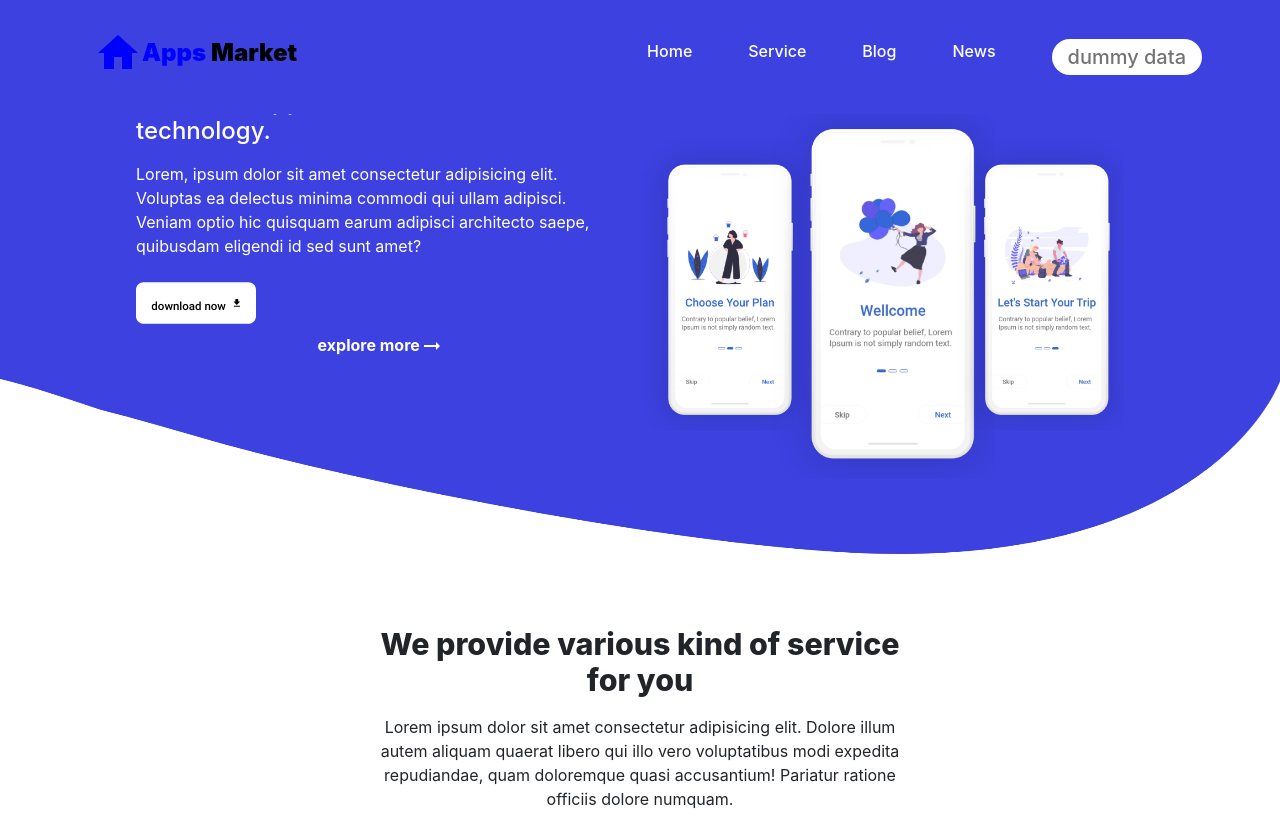
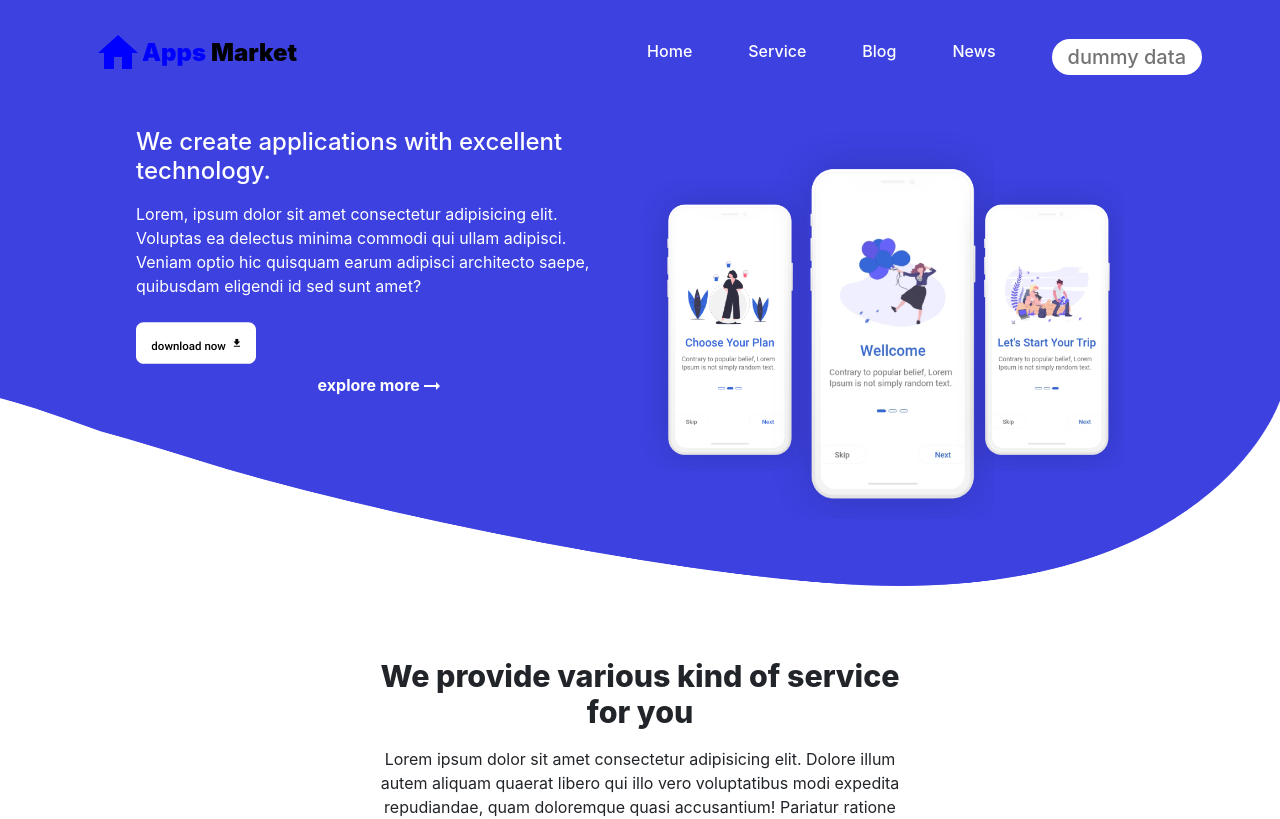
Before and after one commit to coadingCreature/apps_market, a React (Create React App) app: page / in a window 1280 px wide. Shown: the top 819 px of the page. Built offline with nearby package versions, Linux system fonts and the light colour scheme.

Commit message:
apps market

```diff
--- a/src/client/views/home/header/Header.css
+++ b/src/client/views/home/header/Header.css
@@ -109,9 +109,10 @@
   }
   .header_grid_container img {
     width: 100%;
-    height: 27.5rem;
+    height: 29.5rem;
   }
   .header_grid {
+    padding-top: 3.5rem;
     display: -ms-grid;
     display: grid;
     -ms-grid-columns: 55% 45%;
--- a/src/client/views/home/header/Header.scss
+++ b/src/client/views/home/header/Header.scss
@@ -145,13 +145,15 @@
 
         img {
             width: 100%;
-            height: 27.5rem;
+            height: 29.5rem;
         }
 
     }
 
 
     .header_grid {
+
+        padding-top: 3.5rem;
 
         display: grid;
 
```
Also changed, not shown: 1 other file (tests, documents, lock files or other folders).
